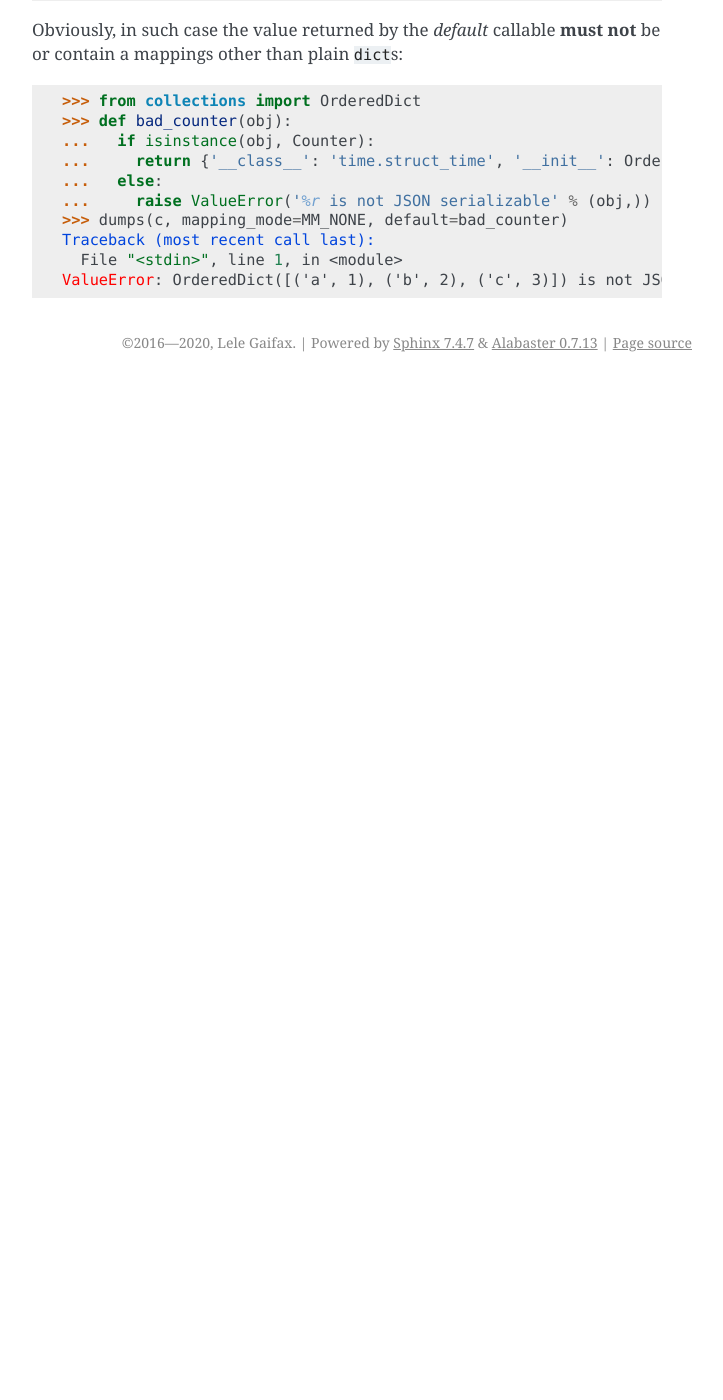
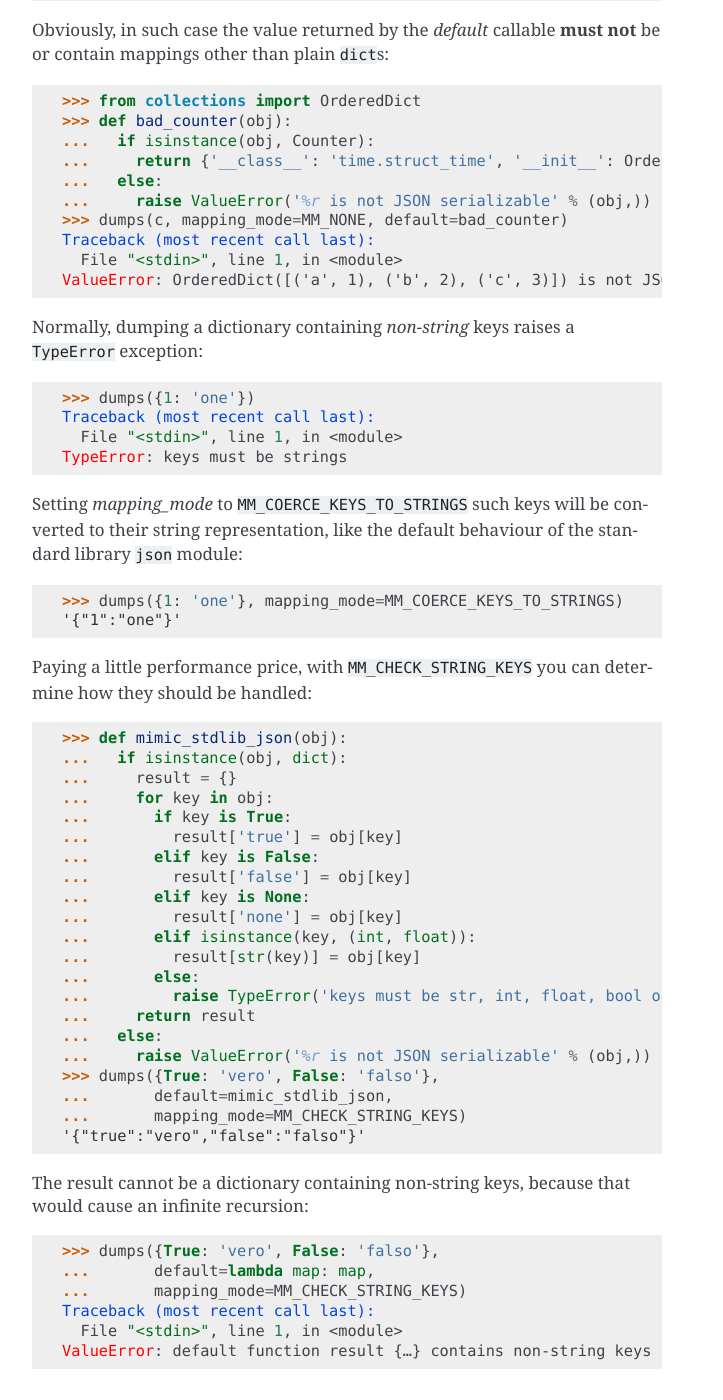
Before and after one commit to python-rapidjson/python-rapidjson, a Sphinx documentation site: the page built from docs/dumps.rst, in a window 1280 px wide and 1400 px high, scrolled down 9921 px. Shown: the whole window, without its empty margins (418-1141 px from the left). Built offline with Sphinx 7.4.7, drawn with Linux system fonts in a browser that asks for light colours; before the commit the page ends 10303 px from its top, so only the background shows below that; some of the changed text lies outside the part shown.

Commit message:
Add two new modes to deal with non-string dictionary keys
This should implement the feature requested in issue #150.

```diff
--- a/README.rst
+++ b/README.rst
@@ -127,7 +127,8 @@ not to support:
 Coercing keys when dumping
   ``json`` will stringify a ``True`` dictionary key as ``"true"`` if you dump it out but
   when you load it back in it'll still be a string. We want the dump and load to return
-  the exact same objects so we have decided not to do this coercion.
+  the exact same objects so we have decided not to do this coercion by default; you can
+  however use ``MM_COERCE_KEYS_TO_STRINGS`` or ``MM_CHECK_STRING_KEYS`` to mimic that.
 
 Arbitrary encodings
   ``json.loads()`` accepts an ``encoding`` kwarg determining the encoding of its input,
--- a/docs/dumps.rst
+++ b/docs/dumps.rst
@@ -16,9 +16,10 @@
    from rapidjson import (dumps, loads, BM_NONE, BM_UTF8, DM_NONE, DM_ISO8601,
                           DM_UNIX_TIME, DM_ONLY_SECONDS, DM_IGNORE_TZ, DM_NAIVE_IS_UTC,
                           DM_SHIFT_TO_UTC, IM_NONE, IM_ARRAY, MM_NONE, MM_OBJECT,
-                          NM_NATIVE, NM_DECIMAL, NM_NAN, PM_NONE, PM_COMMENTS,
-                          PM_TRAILING_COMMAS, UM_NONE, UM_CANONICAL, UM_HEX, WM_COMPACT,
-                          WM_PRETTY, WM_SINGLE_LINE_ARRAY)
+                          MM_COERCE_KEYS_TO_STRINGS, MM_CHECK_STRING_KEYS, NM_NATIVE,
+                          NM_DECIMAL, NM_NAN, PM_NONE, PM_COMMENTS, PM_TRAILING_COMMAS,
+                          UM_NONE, UM_CANONICAL, UM_HEX, WM_COMPACT, WM_PRETTY,
+                          WM_SINGLE_LINE_ARRAY)
 
 .. function:: dumps(obj, *, skipkeys=False, ensure_ascii=True, write_mode=WM_COMPACT, \
                     indent=4, default=None, sort_keys=False, number_mode=None, \
@@ -546,7 +547,7 @@
       '{"__class__":"collections.Counter","__init__":{"a":1,"b":2,"c":3}}'
 
    Obviously, in such case the value returned by the `default` callable **must not**
-   be or contain a mappings other than plain ``dict``\ s:
+   be or contain mappings other than plain ``dict``\ s:
 
       >>> from collections import OrderedDict
       >>> def bad_counter(obj):
@@ -559,6 +560,63 @@
         File "<stdin>", line 1, in <module>
       ValueError: OrderedDict([('a', 1), ('b', 2), ('c', 3)]) is not JSON serializable
 
+   Normally, dumping a dictionary containing *non-string* keys raises a ``TypeError``
+   exception:
+
+   .. doctest::
+
+      >>> dumps({1: 'one'})
+      Traceback (most recent call last):
+        File "<stdin>", line 1, in <module>
+      TypeError: keys must be strings
+
+   Setting `mapping_mode` to ``MM_COERCE_KEYS_TO_STRINGS`` such keys will be converted to
+   their string representation, like the default behaviour of the standard library
+   ``json`` module:
+
+   .. doctest::
+
+      >>> dumps({1: 'one'}, mapping_mode=MM_COERCE_KEYS_TO_STRINGS)
+      '{"1":"one"}'
+
+   Paying a little performance price, with ``MM_CHECK_STRING_KEYS`` you can determine how
+   they should be handled:
+
+   .. doctest::
+
+      >>> def mimic_stdlib_json(obj):
+      ...   if isinstance(obj, dict):
+      ...     result = {}
+      ...     for key in obj:
+      ...       if key is True:
+      ...         result['true'] = obj[key]
+      ...       elif key is False:
+      ...         result['false'] = obj[key]
+      ...       elif key is None:
+      ...         result['none'] = obj[key]
+      ...       elif isinstance(key, (int, float)):
+      ...         result[str(key)] = obj[key]
+      ...       else:
+      ...         raise TypeError('keys must be str, int, float, bool or None')
+      ...     return result
+      ...   else:
+      ...     raise ValueError('%r is not JSON serializable' % (obj,))
+      >>> dumps({True: 'vero', False: 'falso'},
+      ...       default=mimic_stdlib_json,
+      ...       mapping_mode=MM_CHECK_STRING_KEYS)
+      '{"true":"vero","false":"falso"}'
+
+   The result cannot be a dictionary containing non-string keys, because that would cause
+   an infinite recursion:
+
+   .. doctest::
+
+      >>> dumps({True: 'vero', False: 'falso'},
+      ...       default=lambda map: map,
+      ...       mapping_mode=MM_CHECK_STRING_KEYS)
+      Traceback (most recent call last):
+        File "<stdin>", line 1, in <module>
+      ValueError: default function result {…} contains non-string keys
 
 .. _ISO 8601: https://en.wikipedia.org/wiki/ISO_8601
 .. _RapidJSON: http://rapidjson.org/
```
Also changed, not shown: other parts of README.rst (+1 -1 lines), docs/api.rst (+11 -0 lines), 1 other file.
